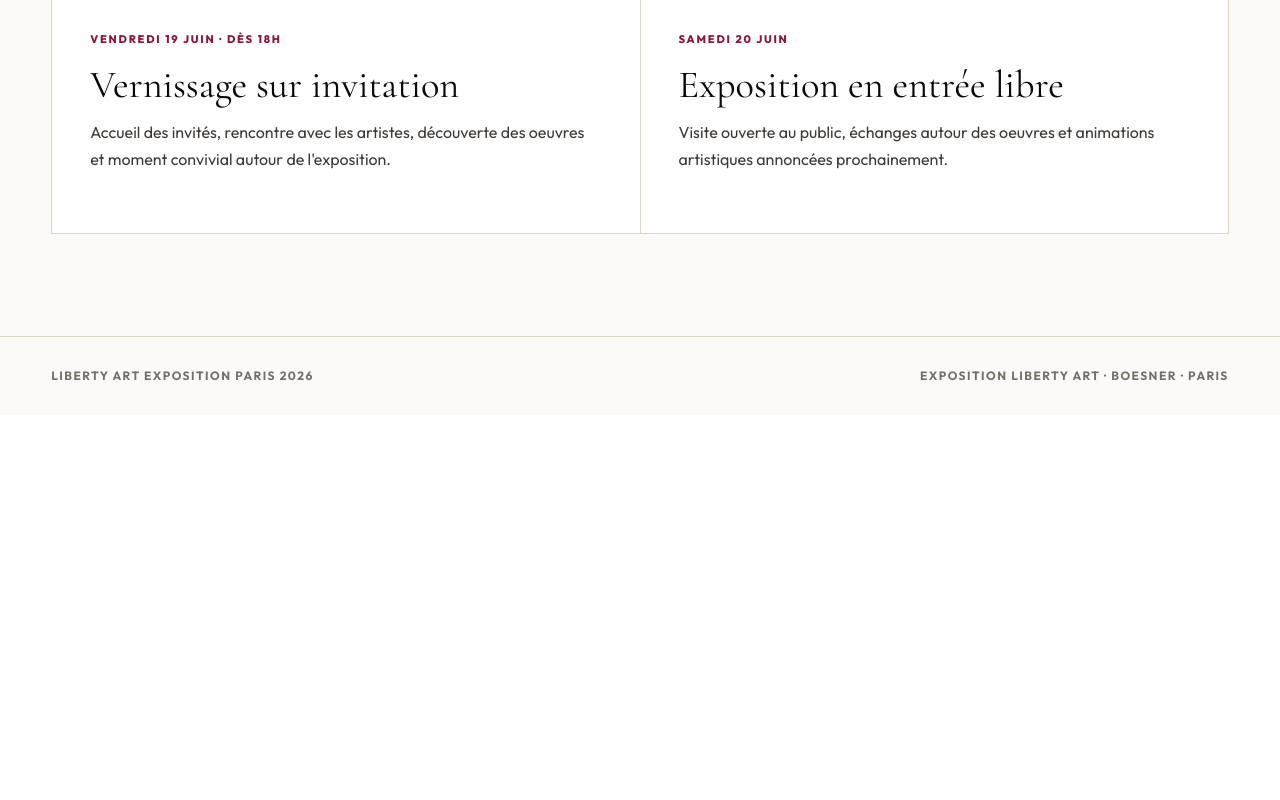
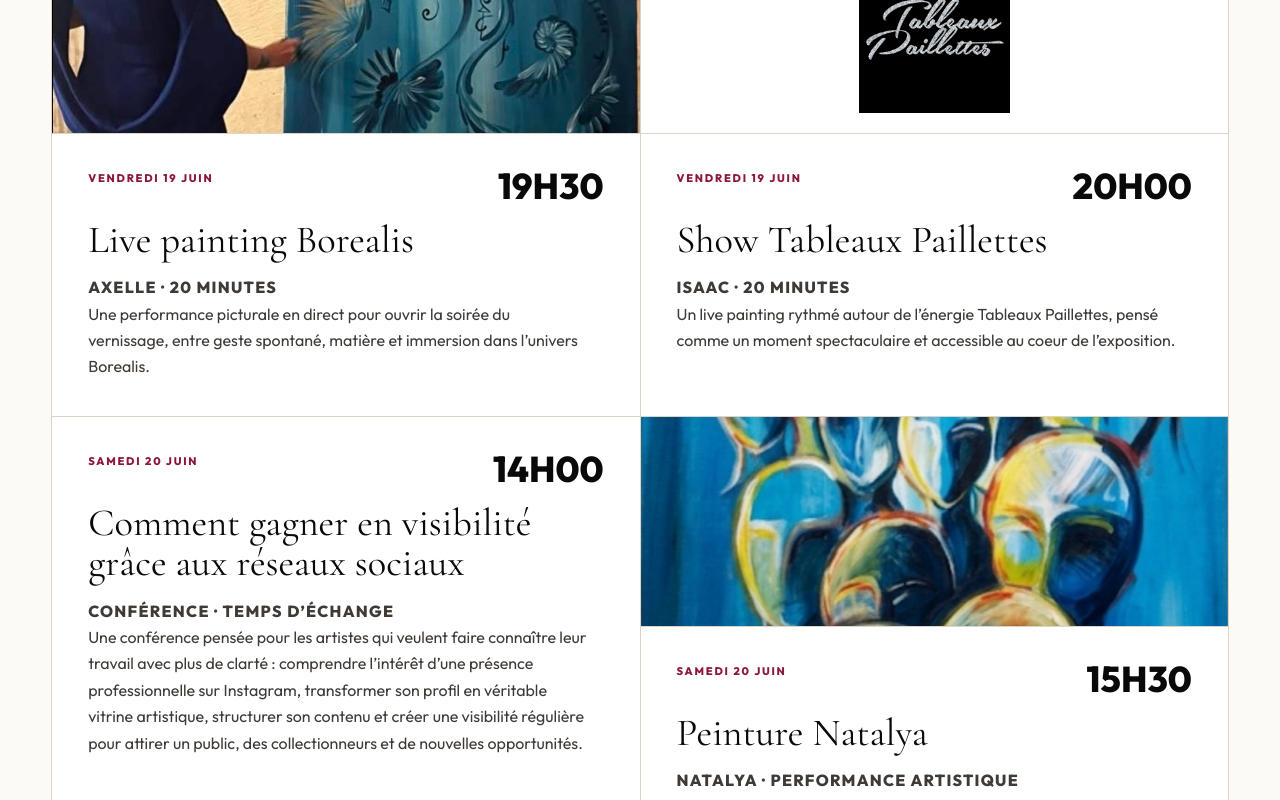
Before and after one commit to Tsakhi26/liberty-art-annuaire, a Next.js app: page /vernissage in a window 1280 px wide. Shown: the part 2040-2840 px from the top of the page. Before the commit the page ends 2455 px from the top, so only its background shows below. Built offline with nearby package versions, Linux system fonts and the light colour scheme; no server answers.

Commit message:
Add vernissage event schedule

```diff
--- a/app/vernissage/page.js
+++ b/app/vernissage/page.js
@@ -2,7 +2,7 @@
 
 import Image from 'next/image'
 import { useEffect, useState } from 'react'
-import { ArrowRight, CalendarDays, CheckCircle2, Clock3, Mail, MapPin, Ticket } from 'lucide-react'
+import { ArrowRight, CalendarDays, CheckCircle2, Clock3, Mail, Ticket } from 'lucide-react'
 import './vernissage.css'
 
 const ARTWORKS = [
@@ -30,6 +30,52 @@ const ARTWORKS = [
     src: '/vernissage/images/PHOTO-2026-04-30-17-29-58.jpg',
     alt: "Grand format abstrait pour Liberty Art Exposition",
     tone: 'Format',
+  },
+]
+
+const PROGRAM_EVENTS = [
+  {
+    day: 'Vendredi 19 juin',
+    time: '19h30',
+    title: 'Live painting Borealis',
+    artist: 'Axelle',
+    duration: '20 minutes',
+    description:
+      'Une performance picturale en direct pour ouvrir la soirée du vernissage, entre geste spontané, matière et immersion dans l’univers Borealis.',
+    image: '/vernissage/images/axelle.jpg',
+    imageAlt: 'Portrait d’Axelle pour la performance Live painting Borealis',
+  },
+  {
+    day: 'Vendredi 19 juin',
+    time: '20h00',
+    title: 'Show Tableaux Paillettes',
+    artist: 'Isaac',
+    duration: '20 minutes',
+    description:
+      'Un live painting rythmé autour de l’énergie Tableaux Paillettes, pensé comme un moment spectaculaire et accessible au coeur de l’exposition.',
+    image: '/vernissage/images/Grand-logo-tableaux-paillettes.jpg',
+    imageAlt: 'Logo Tableaux Paillettes',
+    imageMode: 'contain',
+  },
+  {
+    day: 'Samedi 20 juin',
+    time: '14h00',
+    title: 'Comment gagner en visibilité grâce aux réseaux sociaux',
+    artist: 'Conférence',
+    duration: 'Temps d’échange',
+    description:
+      'Une conférence pensée pour les artistes qui veulent faire connaître leur travail avec plus de clarté : comprendre l’intérêt d’une présence professionnelle sur Instagram, transformer son profil en véritable vitrine artistique, structurer son contenu et créer une visibilité régulière pour attirer un public, des collectionneurs et de nouvelles opportunités.',
+  },
+  {
+    day: 'Samedi 20 juin',
+    time: '15h30',
+    title: 'Peinture Natalya',
+    artist: 'Natalya',
+    duration: 'Performance artistique',
+    description:
+      'Un temps de peinture en direct pour découvrir le processus créatif de Natalya et prolonger la visite par une rencontre vivante avec l’oeuvre en train de naître.',
+    image: '/vernissage/images/PHOTO-2026-04-29-15-10-15.jpg',
+    imageAlt: 'Oeuvre présentée pour la performance peinture Natalya',
   },
 ]
 
@@ -268,19 +314,32 @@ export default function VernissagePage() {
       <section className="program-section" id="programme" aria-labelledby="programme-title">
         <div className="program-intro" data-reveal>
           <p className="kicker">Programme & animations</p>
-          <h2 id="programme-title">Deux temps forts pour l&apos;exposition Liberty Art</h2>
+          <h2 id="programme-title">Planning des shows et événements</h2>
         </div>
         <div className="program-list">
-          <article data-reveal>
-            <span>Vendredi 19 juin · dès 18h</span>
-            <h3>Vernissage sur invitation</h3>
-            <p>Accueil des invités, rencontre avec les artistes, découverte des oeuvres et moment convivial autour de l&apos;exposition.</p>
-          </article>
-          <article data-reveal style={{ '--delay': '100ms' }}>
-            <span>Samedi 20 juin</span>
-            <h3>Exposition en entrée libre</h3>
-            <p>Visite ouverte au public, échanges autour des oeuvres et animations artistiques annoncées prochainement.</p>
-          </article>
+          {PROGRAM_EVENTS.map((event, index) => (
+            <article
+              className={`program-card ${event.image ? '' : 'program-card-text'}`}
+              data-reveal
+              style={{ '--delay': `${index * 80}ms` }}
+              key={`${event.day}-${event.time}`}
+            >
+              {event.image && (
+                <div className={`program-image ${event.imageMode === 'contain' ? 'program-image-contain' : ''}`}>
+                  <Image src={event.image} alt={event.imageAlt} fill sizes="(max-width: 760px) 100vw, 28vw" />
+                </div>
+              )}
+              <div className="program-content">
+                <div className="program-meta">
+                  <span>{event.day}</span>
+                  <time>{event.time}</time>
+                </div>
+                <h3>{event.title}</h3>
+                <p className="program-host">{event.artist} · {event.duration}</p>
+                <p>{event.description}</p>
+              </div>
+            </article>
+          ))}
         </div>
       </section>
 
--- a/app/vernissage/vernissage.css
+++ b/app/vernissage/vernissage.css
@@ -466,13 +466,13 @@
 }
 
 .program-intro {
-  max-width: 840px;
+  max-width: 980px;
   margin-bottom: clamp(28px, 4vw, 48px);
 }
 
 .program-intro h2 {
   margin: 0;
-  max-width: 12ch;
+  max-width: 14ch;
   font-family: var(--font-display), Georgia, serif;
   font-size: clamp(42px, 5.4vw, 78px);
   line-height: 1;
@@ -487,15 +487,50 @@
   border: 1px solid var(--line);
 }
 
-.program-list article {
-  min-height: 240px;
-  padding: clamp(24px, 3vw, 38px);
+.program-card {
+  min-height: 440px;
+  display: grid;
+  grid-template-rows: 210px minmax(0, 1fr);
   background: #fff;
 }
 
-.program-list span {
+.program-card-text {
+  grid-template-rows: minmax(0, 1fr);
+}
+
+.program-image {
+  position: relative;
+  overflow: hidden;
+  background: var(--paper-soft);
+  border-bottom: 1px solid var(--line);
+}
+
+.program-image img {
+  object-fit: cover;
+  filter: saturate(0.96) contrast(1.03);
+}
+
+.program-image-contain img {
+  padding: 20px;
+  object-fit: contain;
+  background: #fff;
+}
+
+.program-content {
+  padding: clamp(24px, 3vw, 36px);
+}
+
+.program-meta {
+  display: flex;
+  align-items: flex-start;
+  justify-content: space-between;
+  gap: 16px;
+  margin-bottom: 18px;
+}
+
+.program-list span,
+.program-list time {
   display: block;
-  margin-bottom: 18px;
   color: var(--wine);
   font-size: 11px;
   font-weight: 800;
@@ -503,11 +538,28 @@
   text-transform: uppercase;
 }
 
+.program-list time {
+  flex: 0 0 auto;
+  color: var(--ink);
+  font-size: clamp(24px, 2.8vw, 38px);
+  line-height: 0.9;
+  letter-spacing: 0;
+}
+
 .program-list h3 {
   margin: 0 0 14px;
   font-family: var(--font-display), Georgia, serif;
   font-size: clamp(28px, 3vw, 42px);
   line-height: 1.05;
+}
+
+.program-host {
+  margin-bottom: 14px;
+  color: var(--wine);
+  font-size: 13px;
+  font-weight: 800;
+  letter-spacing: 0.08em;
+  text-transform: uppercase;
 }
 
 .program-list p {
```
Also changed, not shown: public/vernissage/images/Grand-logo-tableaux-paillettes.jpg (added), public/vernissage/images/axelle.jpg (added).
